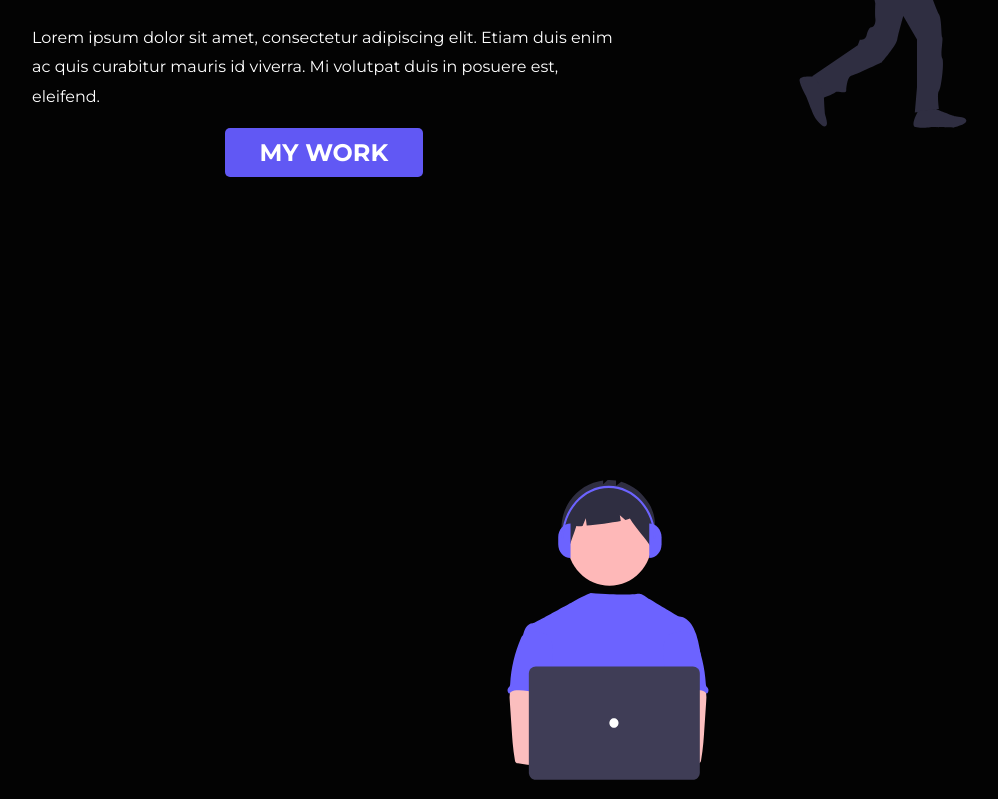
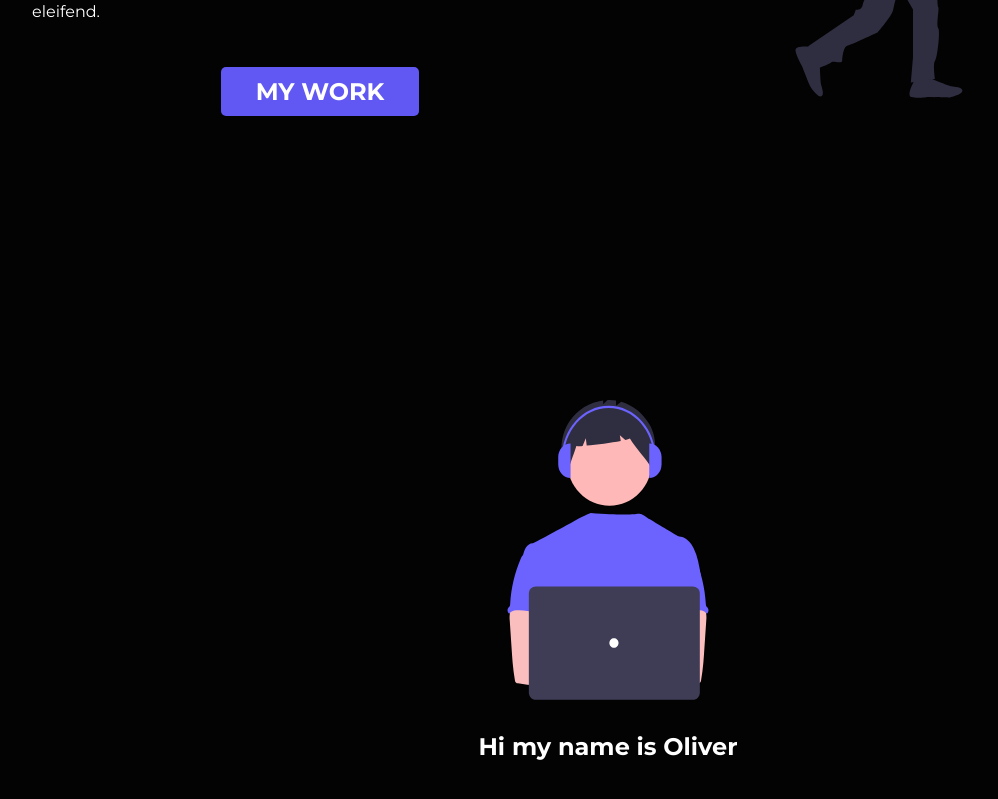
Before and after one commit to NemesOliver/portfolio-nextJS, a Next.js app: page / in a window 1280 px wide. Shown: the part 400-1199 px from the top of the page, without its empty margins (32-1030 px from the left). Built offline with nearby package versions, Linux system fonts and the light colour scheme.

Commit message:
xs home page finalized

```diff
--- a/components/styles/CardContainer.styles.js
+++ b/components/styles/CardContainer.styles.js
@@ -4,7 +4,6 @@ export const CardContainer = styled.div`
   display: flex;
   text-align: center;
   justify-content: space-evenly;
-  margin-bottom: 300px;
   position: relative;
 
   @media all and (max-width: ${({ theme }) => theme.breakpoints.lg}) {
--- a/components/styles/Footer.styles.js
+++ b/components/styles/Footer.styles.js
@@ -10,7 +10,7 @@ export const Footer = styled.footer`
 
   .footer-img {
     position: relative;
-    height: 100%;
+    height: 300px;
     width: 100%;
   }
 `;
--- a/components/styles/GlobalStyles.js
+++ b/components/styles/GlobalStyles.js
@@ -5,13 +5,13 @@ const GlobalStyles = createGlobalStyle`
 
     * {
         box-sizing: border-box;
+        padding: 0;
+        margin: 0;
     }
 
     html,
     body {
         position: relative;
-        padding: 0;
-        margin: 0;
         font-family: Montserrat;
         background-color: ${({ theme }) => theme.backgroundColor};
         color: ${({ theme }) => theme.color};
@@ -71,8 +71,8 @@ const GlobalStyles = createGlobalStyle`
     width: 70%;
     height: 3px;
     background: ${({ theme }) => theme.primary};
-    margin: 0 auto;
-    margin-bottom: 150px;
+    margin: 150px auto;
+
   }
 
     body::-webkit-scrollbar {
--- a/components/styles/Home.styles.js
+++ b/components/styles/Home.styles.js
@@ -1,6 +1,18 @@
 import styled from "styled-components";
 
 export const StyledHome = styled.div`
+  h1 {
+    margin: 2rem 0;
+  }
+
+  h3 {
+    margin: 2rem 0;
+  }
+
+  button {
+    margin-top: 2.5rem;
+  }
+
   .img-hackers-mind {
     position: relative;
     width: 100%;
--- a/components/styles/Section.styles.js
+++ b/components/styles/Section.styles.js
@@ -1,6 +1,6 @@
 import styled from "styled-components";
 
 export const Section = styled.section`
-  min-height: 100vh;
+  min-height: ${(props) => props.fullPage || 0};
   width: 100%;
 `;
--- a/components/styles/utils/Flex.styles.js
+++ b/components/styles/utils/Flex.styles.js
@@ -2,8 +2,8 @@ import styled from "styled-components";
 
 const Flex = styled.div`
   position: relative;
-  /* height: 100%;
-  width: 100%; */
+  height: 100%;
+  width: 100%;
   display: flex;
   flex-direction: ${(props) => props.direction};
   align-items: center;
--- a/components/styles/utils/StyledLink.styles.js
+++ b/components/styles/utils/StyledLink.styles.js
@@ -6,7 +6,7 @@ export const StyledLink = styled.a`
   font-size: 1.5rem;
   font-weight: bold;
   position: absolute;
-  bottom: -150px;
+  bottom: ${(props) => props.bottom || 0};
   right: 0;
 
   &:hover {
--- a/pages/about.js
+++ b/pages/about.js
@@ -14,7 +14,7 @@ const about = () => {
         <title>Oliver Nemes - About</title>
       </Head>
       <StyledAbout>
-        <Section>
+        <Section fullPage="90vh">
           <Flex direction="column">
             <Flex direction="column">
               <h2>A LITTLE BIT ABOUT MYSELF...</h2>
--- a/pages/index.js
+++ b/pages/index.js
@@ -17,7 +17,7 @@ export default function Home() {
         <title>Oliver Nemes - Home</title>
       </Head>
       <StyledHome>
-        <Section>
+        <Section fullPage="90vh">
           <Flex direction="column" switch="row-reverse">
             <div className="img-hackers-mind">
               <Image
@@ -37,7 +37,7 @@ export default function Home() {
             </Flex>
           </Flex>
         </Section>
-        <Section>
+        <Section fullPage="90vh">
           <div className="box">
             <h2>
               <span className="function">function</span>
@@ -71,10 +71,10 @@ export default function Home() {
                 integer accumsan, aliquam odio vitae quis diam porta metus.
                 Viverra tellus neque vitae ut at pellentesque...
               </p>
-              <Link href="/about" passHref>
-                <StyledLink>&#8594; LEARN MORE</StyledLink>
-              </Link>
             </Flex>
+            <Link href="/about" passHref>
+              <StyledLink bottom="-80px">&#8594; LEARN MORE</StyledLink>
+            </Link>
           </Flex>
         </Section>
         <div className="hr"></div>
```
